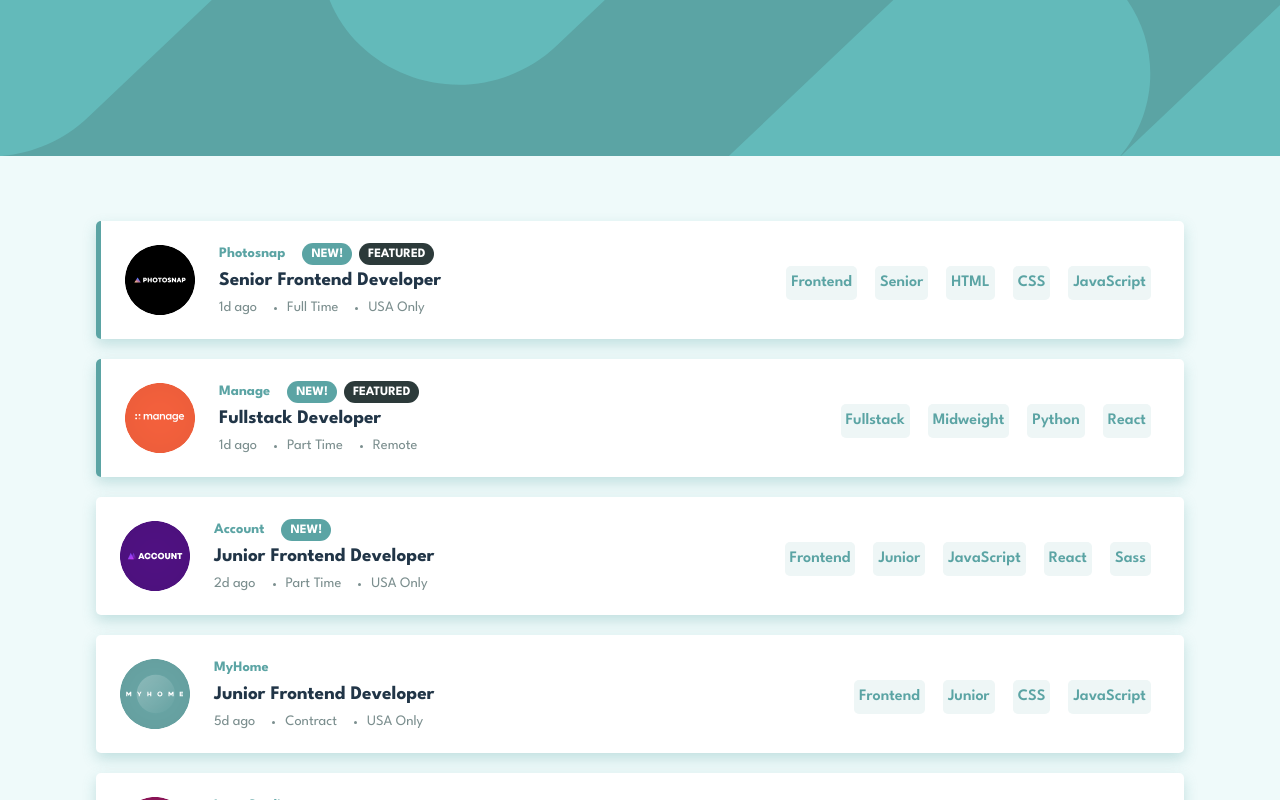
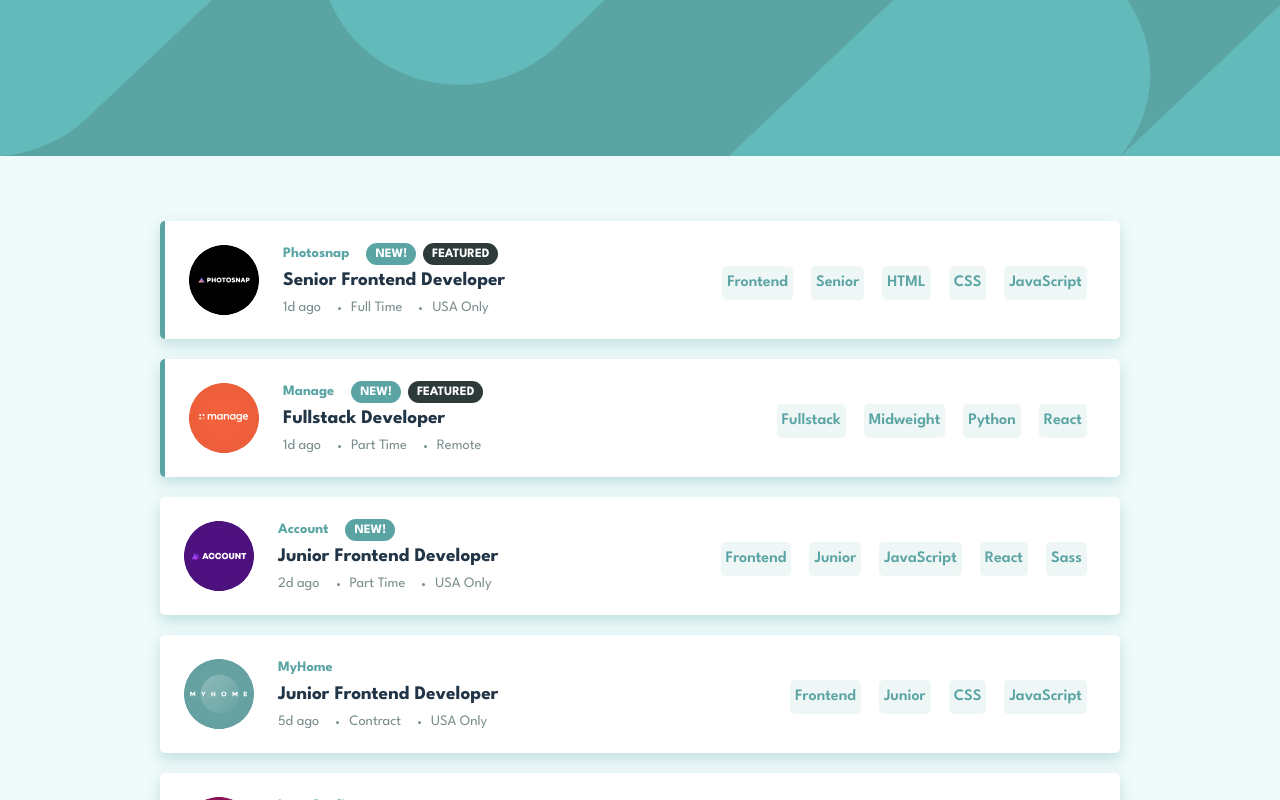
Before and after one commit to AbdullarhyTech360/static-job-listing-master, a React (Vite) app: page / in a window 1280 px wide. Built offline with nearby package versions, Linux system fonts and the light colour scheme.

Commit message:
editing card width

```diff
--- a/src/styles/style.css
+++ b/src/styles/style.css
@@ -38,7 +38,7 @@ body {
   height: -moz-fit-content;
   height: fit-content;
   border-radius: 5px;
-  width: 85%;
+  width: 75%;
   padding: 20px;
   position: absolute;
   transform: translate(-50%, -50%);
@@ -110,7 +110,7 @@ body {
   height: -moz-fit-content;
   height: fit-content;
   border-radius: 5px;
-  width: 85%;
+  width: 75%;
   padding: 20px;
   position: relative;
   z-index: 1;
--- a/src/styles/style.scss
+++ b/src/styles/style.scss
@@ -15,7 +15,7 @@ $very-dark: hsl(180, 14%, 20%);
   -moz-box-shadow: 0px 6px 14px 0px rgba($dark-cyan, 0.3);
   height: fit-content;
   border-radius: 5px;
-  width: 85%;
+  width: 75%;
   padding: 20px;
 }
 
```
